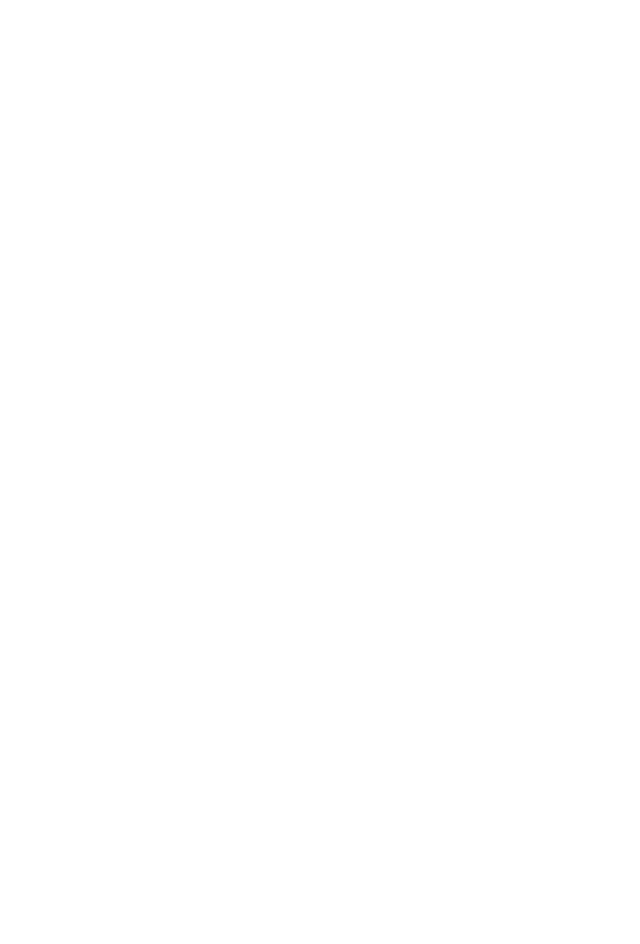
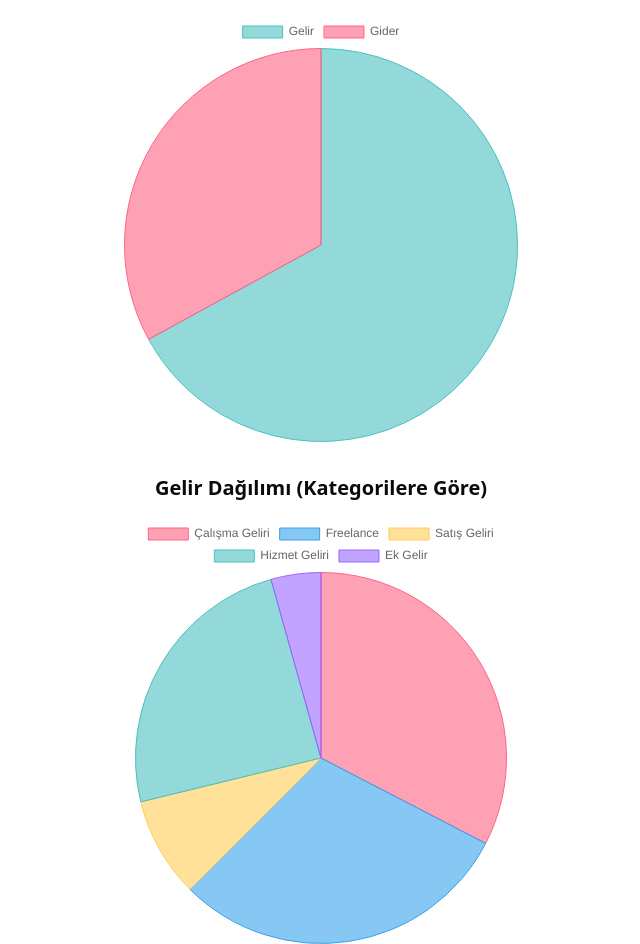
Before and after one commit to Berkan-Bilgin/log-balance, a Next.js app: page / in a window 1280 px wide. Shown: the part 906-1850 px from the top of the page, without its empty margins (319-959 px from the left). Before the commit the page ends 800 px from the top, so only its background shows below. Built offline with nearby package versions, Linux system fonts and the light colour scheme.

Commit message:
feat: chart.js eklendi grafik ve pie chartlar eklendi

```diff
--- a/package.json
+++ b/package.json
@@ -13,12 +13,14 @@
     "@radix-ui/react-slot": "^1.1.0",
     "@reduxjs/toolkit": "^2.3.0",
     "@tanstack/react-table": "^8.20.5",
+    "chart.js": "^4.4.6",
     "class-variance-authority": "^0.7.0",
     "clsx": "^2.1.1",
     "lucide-react": "^0.460.0",
     "next": "^15.0.3",
     "next-themes": "^0.4.3",
     "react": "^18.3.1",
+    "react-chartjs-2": "^5.2.0",
     "react-dom": "^18.3.1",
     "react-redux": "^9.1.2",
     "tailwind-merge": "^2.5.4",
--- a/src/app/page.tsx
+++ b/src/app/page.tsx
@@ -11,6 +11,9 @@
 import { addTransaction } from "@/store/transactionSlice";
 import { useDispatch, useSelector } from "react-redux";
 import { RootState } from "@/store/store";
+import { TransactionChart } from "@/components/TransactionChart";
+import { PieChart } from "@/components/PieChart";
+import { PieChartIncome } from "@/components/PieChartIncome";
 
 const Home = () => {
   const [isModalOpen, setIsModalOpen] = useState(false);
@@ -42,6 +45,9 @@
         onClose={() => setIsModalOpen(false)}
         onAddTransaction={handleAddTransaction}
       />
+      <TransactionChart />
+      <PieChart />
+      <PieChartIncome />
     </>
   );
 };
--- /dev/null
+++ b/src/components/PieChart.tsx
@@ -0,0 +1,61 @@
+"use client";
+
+import React from "react";
+import { Pie } from "react-chartjs-2";
+import { Chart as ChartJS, ArcElement, Tooltip, Legend } from "chart.js";
+import { useSelector } from "react-redux";
+import { RootState } from "@/store/store";
+
+ChartJS.register(ArcElement, Tooltip, Legend);
+
+export const PieChart: React.FC = () => {
+  // Redux Store'dan transactions verisini al
+  const transactions = useSelector(
+    (state: RootState) => state.transactions.transactions
+  );
+
+  // Gelir ve giderleri gruplama
+  const incomeTotal = transactions
+    .filter((transaction) => transaction.type === "income")
+    .reduce((sum, transaction) => sum + transaction.amount, 0);
+
+  const expenseTotal = transactions
+    .filter((transaction) => transaction.type === "expense")
+    .reduce((sum, transaction) => sum + Math.abs(transaction.amount), 0);
+
+  // Chart.js için veri yapılandırması
+  const data = {
+    labels: ["Gelir", "Gider"],
+    datasets: [
+      {
+        data: [incomeTotal, expenseTotal],
+        backgroundColor: ["rgba(75, 192, 192, 0.6)", "rgba(255, 99, 132, 0.6)"],
+        borderColor: ["rgba(75, 192, 192, 1)", "rgba(255, 99, 132, 1)"],
+        borderWidth: 1,
+      },
+    ],
+  };
+
+  const options = {
+    responsive: true,
+    plugins: {
+      legend: {
+        position: "top" as const,
+      },
+      tooltip: {
+        callbacks: {
+          label: (context: any) => `${context.raw}₺`,
+        },
+      },
+    },
+  };
+
+  return (
+    <div className="w-full md:w-1/2 lg:w-1/3 mx-auto mt-8">
+      <h2 className="text-center text-xl font-bold mb-4">
+        Gelir ve Gider Dağılımı
+      </h2>
+      <Pie data={data} options={options} />
+    </div>
+  );
+};
--- /dev/null
+++ b/src/components/PieChartIncome.tsx
@@ -0,0 +1,80 @@
+"use client";
+
+import React from "react";
+import { Pie } from "react-chartjs-2";
+import { Chart as ChartJS, ArcElement, Tooltip, Legend } from "chart.js";
+import { useSelector } from "react-redux";
+import { RootState } from "@/store/store";
+
+ChartJS.register(ArcElement, Tooltip, Legend);
+
+export const PieChartIncome: React.FC = () => {
+  // Redux Store'dan transactions verisini al
+  const transactions = useSelector(
+    (state: RootState) => state.transactions.transactions
+  );
+
+  // Gelirleri kategorilere göre gruplandır ve toplamlarını hesapla
+  const incomeData = transactions
+    .filter((transaction) => transaction.type === "income")
+    .reduce(
+      (acc, transaction) => {
+        acc[transaction.category] =
+          (acc[transaction.category] || 0) + transaction.amount;
+        return acc;
+      },
+      {} as Record<string, number>
+    );
+
+  // Gruplandırılmış veriyi grafik formatına dönüştür
+  const categories = Object.keys(incomeData); // Kategoriler
+  const amounts = Object.values(incomeData); // Toplamlar
+
+  // Chart.js için veri yapılandırması
+  const data = {
+    labels: categories,
+    datasets: [
+      {
+        data: amounts,
+        backgroundColor: [
+          "rgba(255, 99, 132, 0.6)",
+          "rgba(54, 162, 235, 0.6)",
+          "rgba(255, 206, 86, 0.6)",
+          "rgba(75, 192, 192, 0.6)",
+          "rgba(153, 102, 255, 0.6)",
+        ],
+        borderColor: [
+          "rgba(255, 99, 132, 1)",
+          "rgba(54, 162, 235, 1)",
+          "rgba(255, 206, 86, 1)",
+          "rgba(75, 192, 192, 1)",
+          "rgba(153, 102, 255, 1)",
+        ],
+        borderWidth: 1,
+      },
+    ],
+  };
+
+  const options = {
+    responsive: true,
+    plugins: {
+      legend: {
+        position: "top" as const,
+      },
+      tooltip: {
+        callbacks: {
+          label: (context: any) => `${context.raw}₺`,
+        },
+      },
+    },
+  };
+
+  return (
+    <div className="w-full md:w-1/2 lg:w-1/3 mx-auto mt-8">
+      <h2 className="text-center text-xl font-bold mb-4">
+        Gelir Dağılımı (Kategorilere Göre)
+      </h2>
+      <Pie data={data} options={options} />
+    </div>
+  );
+};
--- /dev/null
+++ b/src/components/TransactionChart.tsx
@@ -0,0 +1,99 @@
+"use client";
+
+import React from "react";
+import { Bar } from "react-chartjs-2";
+import {
+  Chart as ChartJS,
+  BarElement,
+  CategoryScale,
+  LinearScale,
+  Tooltip,
+  Legend,
+} from "chart.js";
+import { useSelector } from "react-redux";
+import { RootState } from "@/store/store";
+
+ChartJS.register(BarElement, CategoryScale, LinearScale, Tooltip, Legend);
+
+export const TransactionChart: React.FC = () => {
+  // Redux Store'dan transactions verisini al
+  const transactions = useSelector(
+    (state: RootState) => state.transactions.transactions
+  );
+
+  // Gelir ve giderleri kategorilere göre gruplama
+  const incomeData = transactions
+    .filter((transaction) => transaction.type === "income")
+    .reduce(
+      (acc, transaction) => {
+        acc[transaction.category] =
+          (acc[transaction.category] || 0) + transaction.amount;
+        return acc;
+      },
+      {} as Record<string, number>
+    );
+
+  const expenseData = transactions
+    .filter((transaction) => transaction.type === "expense")
+    .reduce(
+      (acc, transaction) => {
+        acc[transaction.category] =
+          (acc[transaction.category] || 0) + transaction.amount;
+        return acc;
+      },
+      {} as Record<string, number>
+    );
+
+  // Kategoriler ve veriler
+  const categories = Array.from(
+    new Set([...Object.keys(incomeData), ...Object.keys(expenseData)])
+  );
+  const incomeValues = categories.map((category) => incomeData[category] || 0);
+  const expenseValues = categories.map(
+    (category) => expenseData[category] || 0
+  );
+
+  // Chart.js için veri yapılandırması
+  const data = {
+    labels: categories,
+    datasets: [
+      {
+        label: "Gelir",
+        data: incomeValues,
+        backgroundColor: "rgba(75, 192, 192, 0.6)",
+        borderColor: "rgba(75, 192, 192, 1)",
+        borderWidth: 1,
+      },
+      {
+        label: "Gider",
+        data: expenseValues,
+        backgroundColor: "rgba(255, 99, 132, 0.6)",
+        borderColor: "rgba(255, 99, 132, 1)",
+        borderWidth: 1,
+      },
+    ],
+  };
+
+  const options = {
+    responsive: true,
+    plugins: {
+      legend: {
+        position: "top" as const,
+      },
+      tooltip: {
+        callbacks: {
+          label: (context: any) => `${context.raw}₺`,
+        },
+      },
+    },
+  };
+
+  return (
+    <div className="w-full md:w-1/2 lg:w-1/3 mx-auto">
+      <h2 className="text-center text-xl font-bold mb-4">
+        Gelir ve Gider Grafiği
+      </h2>
+      <Bar data={data} options={options} />
+    </div>
+  );
+};
```
Also changed, not shown: 1 other file (tests, documents, lock files or other folders).
